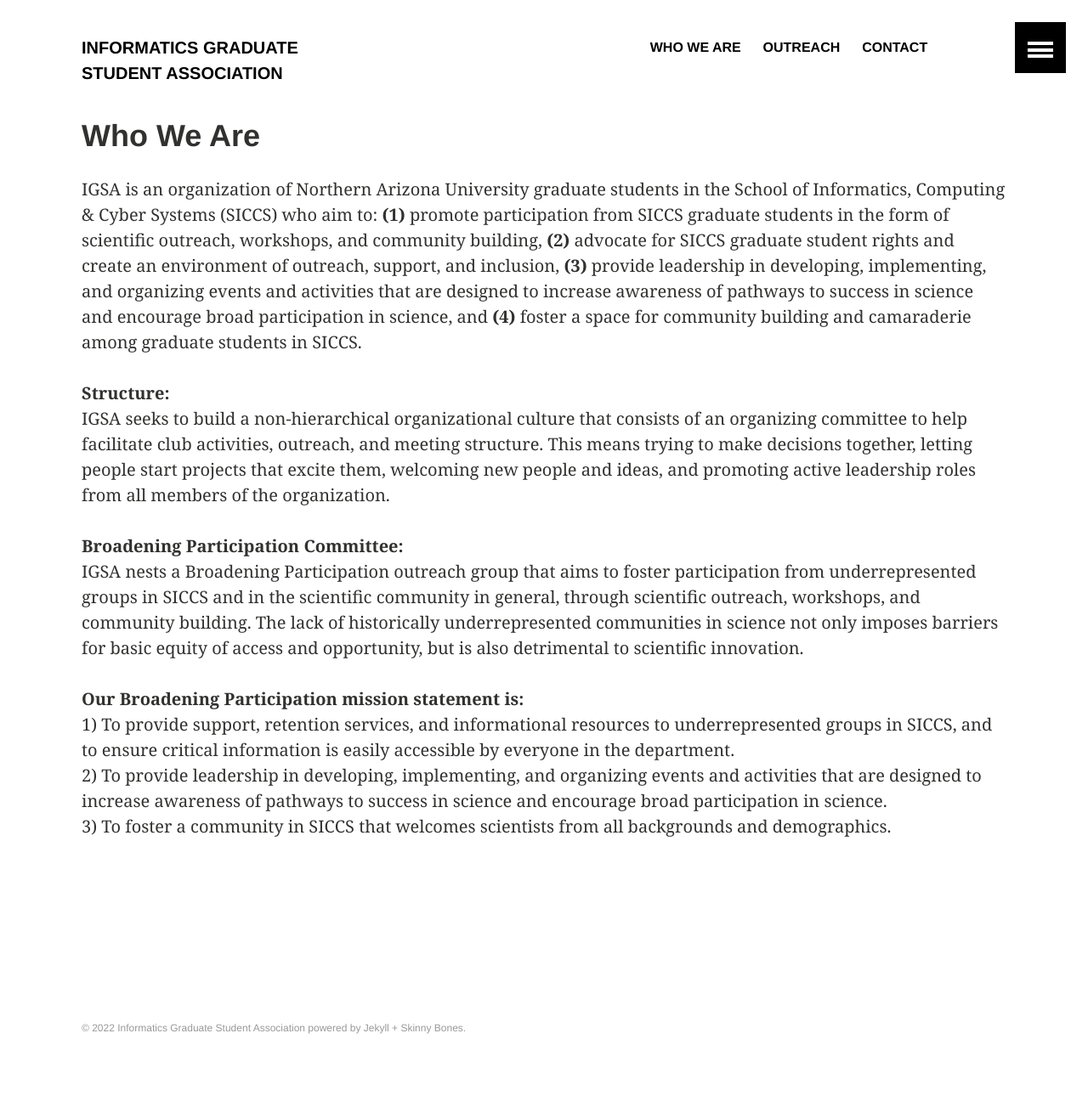
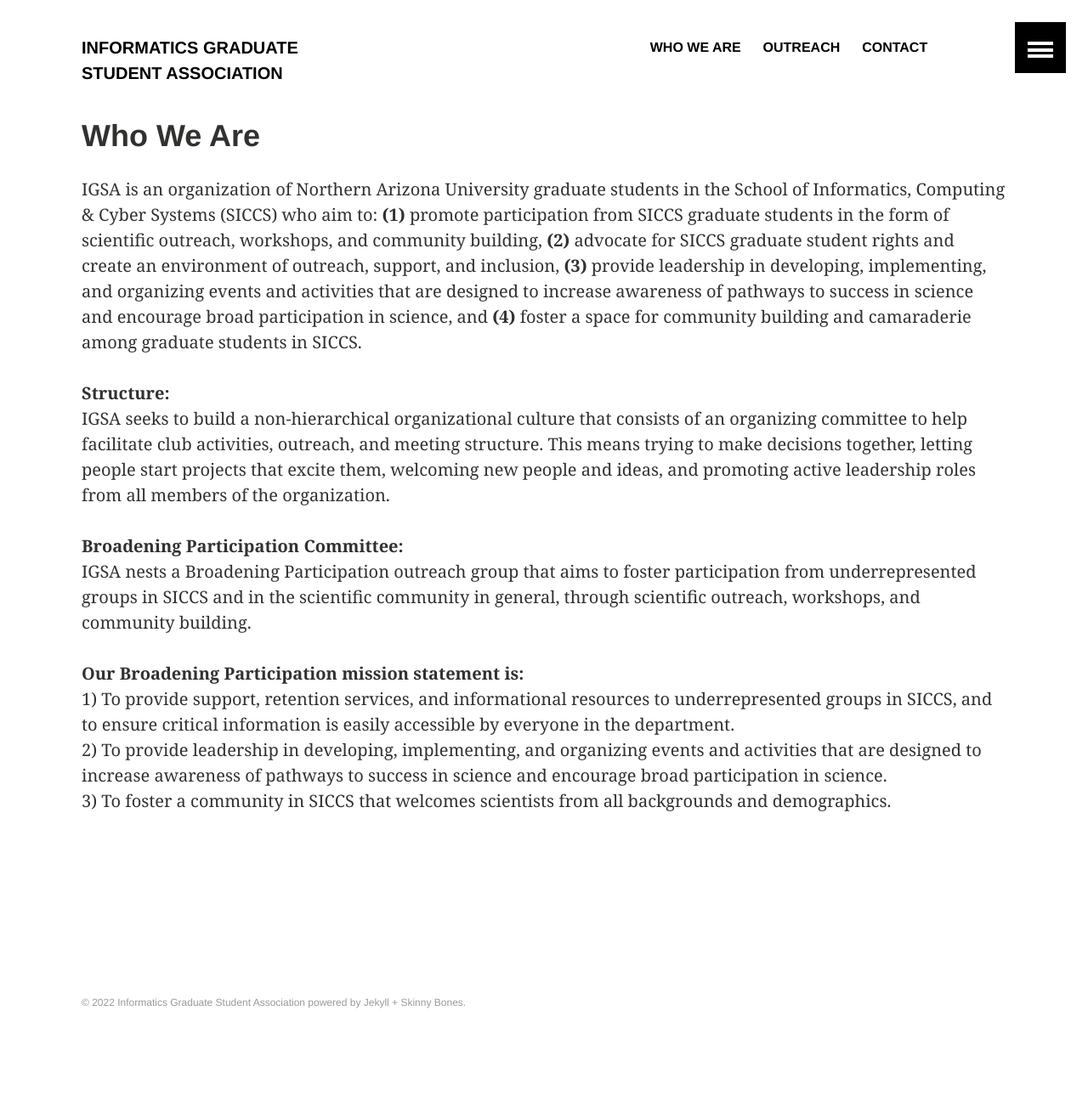
Before and after one commit to IGSA-SICCS/IGSA-SICCS.github.io, a Jekyll site: the page built from whoweare.html, in a window 1280 px wide. Shown: the whole page at 85% size. Built offline with Jekyll 4.4.1, drawn with Linux system fonts in a browser that asks for light colours; after the commit the page ends 1266 px from its top, so only the background shows below that.

Commit message:
Fixed awkward wording

```diff
--- a/whoweare.html
+++ b/whoweare.html
@@ -10,8 +10,7 @@ title: "Who We Are"
 IGSA seeks to build a non-hierarchical organizational culture that consists of an organizing committee to help facilitate club activities, outreach, and meeting structure. This means trying to make decisions together, letting people start projects that excite them, welcoming new people and ideas, and promoting active leadership roles from all members of the organization.<br><br>
 
 <strong>Broadening Participation Committee:</strong><br>
-IGSA nests a Broadening Participation outreach group that aims to foster participation from underrepresented groups in SICCS and in the scientific community in general, through scientific outreach, workshops, and community building.
-The lack of historically underrepresented communities in science not only imposes barriers for basic equity of access and opportunity, but is also detrimental to scientific innovation.<br><br>
+IGSA nests a Broadening Participation outreach group that aims to foster participation from underrepresented groups in SICCS and in the scientific community in general, through scientific outreach, workshops, and community building.<br><br>
 
 <strong>Our Broadening Participation mission statement is:</strong><br>
 1) To provide support, retention services, and informational resources to underrepresented groups in SICCS, and to ensure critical information is easily accessible by everyone in the department.<br>
```
